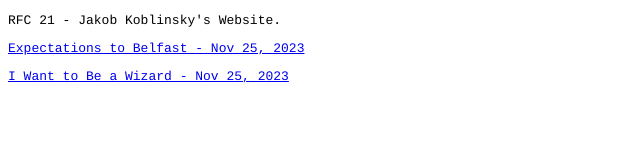
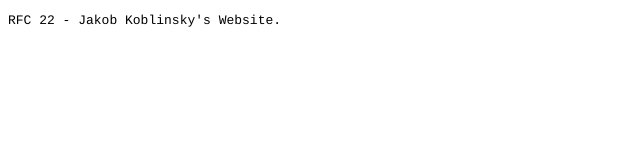
Before and after one commit to jtagrgh/jtagrgh.github.io, a plain HTML site: page index.html in a window 1280 px wide. Shown: the whole page, without its empty margins (0-640 px from the left). Drawn offline with Linux system fonts and the light colour scheme.

Commit message:
Remove links

```diff
--- a/index.html
+++ b/index.html
@@ -7,8 +7,6 @@
     <title>My Website</title>
   </head>
   <body>
-    <p>RFC 21 - Jakob Koblinsky's Website.</p>
-    <p><a href="expectations-to-belfast.html">Expectations to Belfast - Nov 25, 2023</a></p>
-    <p><a href="i-want-to-be-a-wizard.html">I Want to Be a Wizard - Nov 25, 2023</a></p>
+    <p>RFC 22 - Jakob Koblinsky's Website.</p>
   </body>
 </html>
```
